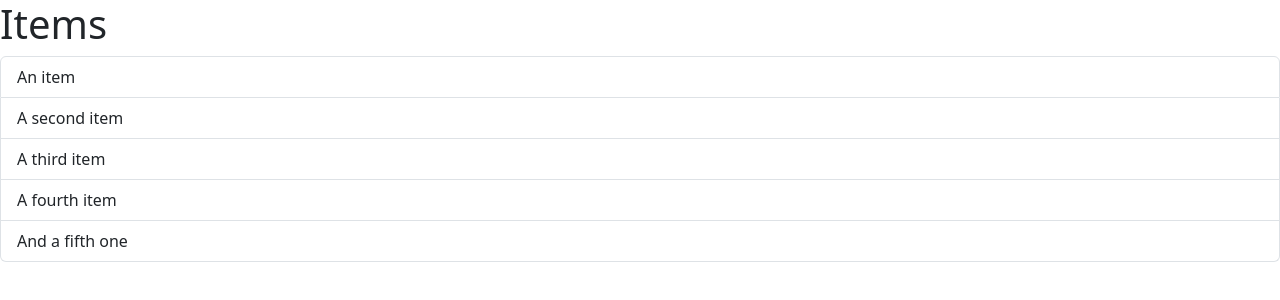
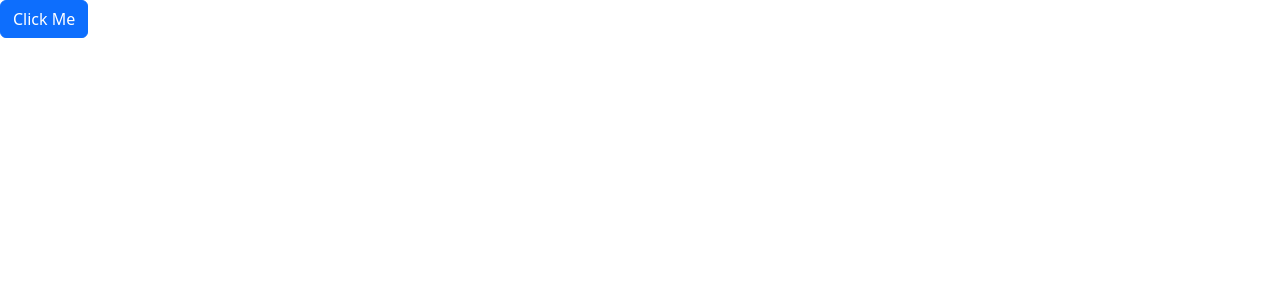
Before and after one commit to prashanth0021/git-commands-learning-, a React (Vite) app: page / in a window 1280 px wide. Shown: the top 300 px of the page. Built offline with nearby package versions, Linux system fonts and the light colour scheme.

Commit message:
Button and alert changes

```diff
--- a/src/App.tsx
+++ b/src/App.tsx
@@ -1,13 +1,18 @@
-import ListGroup from "./components/ListGroup";
+import Button  from "./components/Button";
+import React, { useState } from "react";
+import Alert from "./components/alert";
 function App() {
-  let items = ["An item", "A second item", "A third item", "A fourth item", "And a fifth one"];
-  const handleSelection = (item: string) => {
-    console.log(item);
-  };
-  return (
-    <div>
-      <ListGroup items={items} heading="Items" onSelectItem={handleSelection} />
-    </div>
-  );
+  const [alertVisible, setAlertVisible] = useState(false);
+      return(
+        <>
+        {alertVisible && <Alert onClose={()=>setAlertVisible(false)}> This is an alert message!</Alert>}
+        <div>
+         <Button color='primary' onClick={()=>setAlertVisible(true)}>
+            Click Me
+          </Button>
+        </div>
+        </>
+      );
+
 }
 export default App;
--- /dev/null
+++ b/src/components/Button.tsx
@@ -0,0 +1,14 @@
+import React from 'react'
+interface Props {
+    children:string;
+    onClick:()=>void;
+    color?:string;
+}
+
+const Button = ({children,onClick,color='primary'}:Props) => {
+  return (
+    <button className={'btn btn-'+color} onClick={onClick}>{children}</button>
+  )
+}
+
+export default Button
--- /dev/null
+++ b/src/components/alert.tsx
@@ -0,0 +1,13 @@
+import React, { ReactNode } from 'react'
+interface Props {
+    children:ReactNode;
+    onClose:()=>void;
+}
+const Alert = ({children,onClose}:Props) => {
+  return (
+    <div className='alert alert-primary alert-dismissible'>{children}
+      <button type="button" className="btn-close" onClick={onClose} data-bs-dismiss="alert" aria-label="Close"></button></div>
+  )
+}
+
+export default Alert;
```
